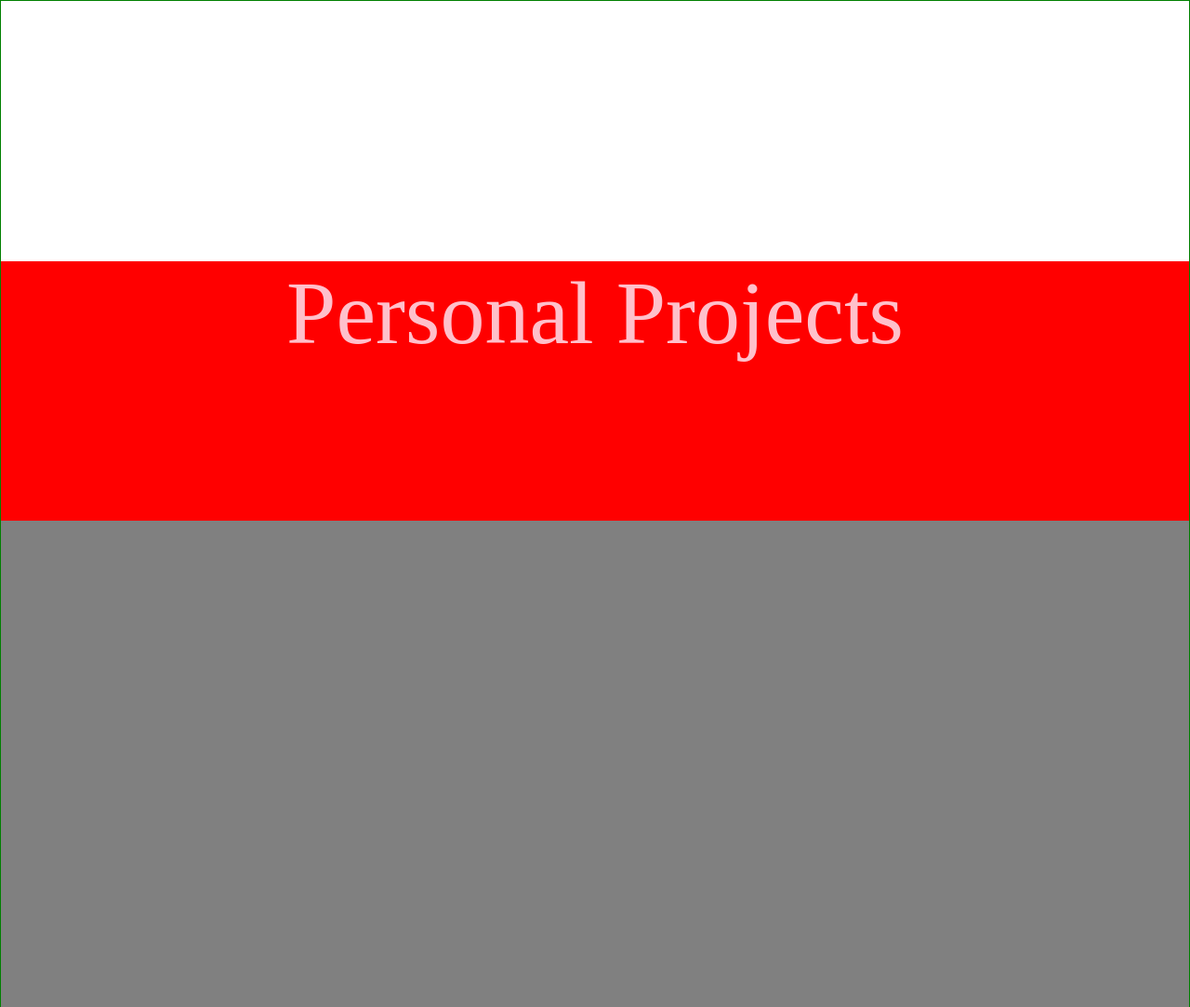
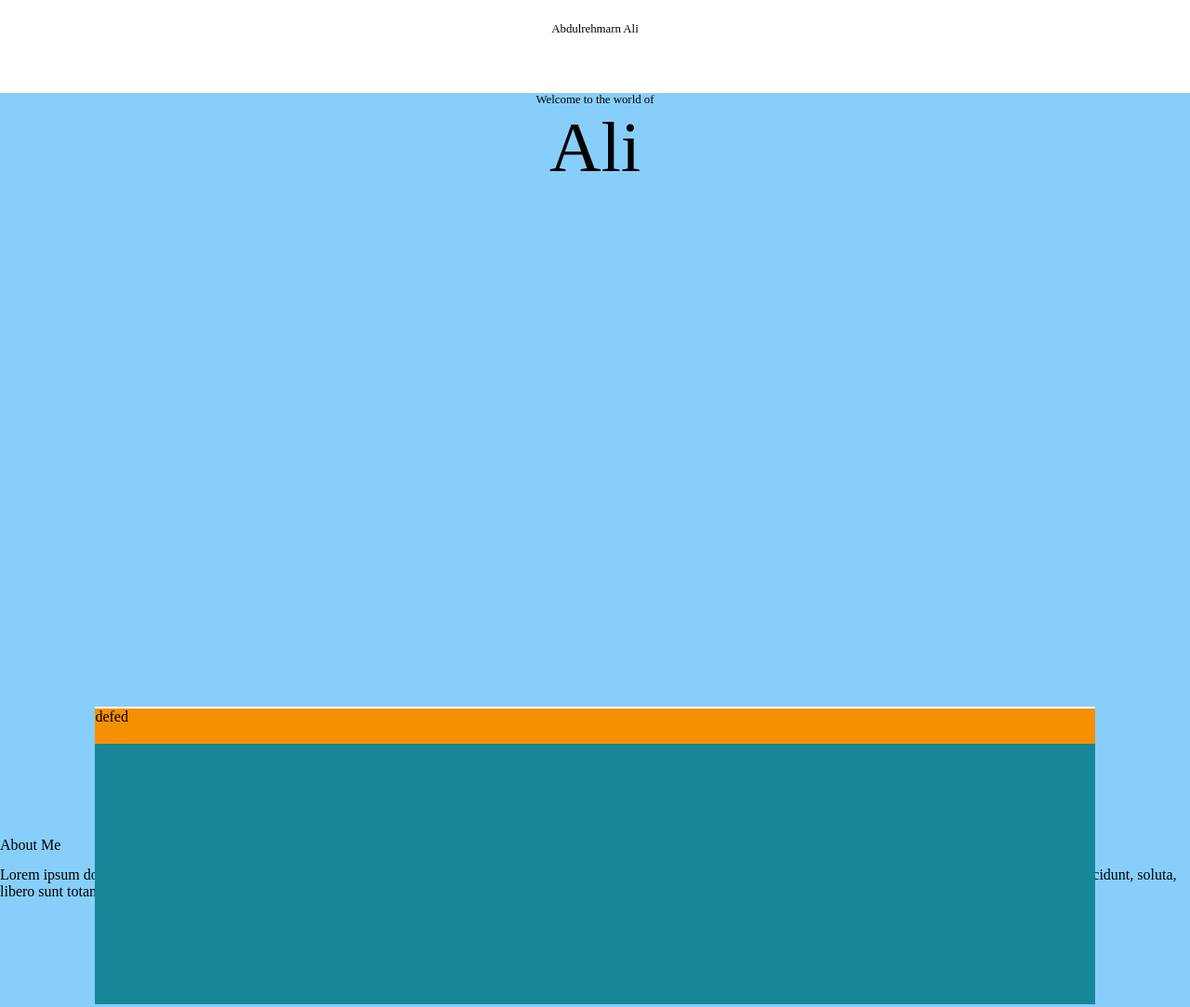
Before and after one commit to spyro254/mySite, a plain HTML site: page index.html in a window 1280 px wide. Shown: the top 1083 px of the page at 93% size. Drawn offline with nearby package versions, Linux system fonts and the light colour scheme.

Commit message:
Updated
Updated with correct files

```diff
--- a/assets/base.css
+++ b/assets/base.css
@@ -1,50 +1,120 @@
 body {
+  margin: 0;
   padding: 0;
-  margin: 0;
-  background-color: grey;
-  height: 140vh;
+}
+.page {
+  background-color: #dddfff;
+  width: 100%;
+  /* min-height: 100vh; */
+  display: grid;
 }
 
-.page-container {
-  display: grid;
-  grid-template-rows: repeat(4, 1fr);
-  grid-template-columns: repeat(4, 1fr);
-  border: 1px solid green;
-  box-sizing: border-box;
+.heading {
+  width: 100%;
+  height: 100px;
+  background-color: #fff;
   margin: 0;
+  top: 0;
+  position: sticky;
+  transition: ease-in-out 0.4s;
+}
+
+.heading > span {
+  font-size: 0.8em;
+  margin: 24px 8%;
+  display: block;
+  text-align: center;
+  transition: ease-out 0.3s;
+  transition-delay: 0.1s;
+}
+
+/* .heading--large {
+  height: 100px;
+}
+
+.heading--large > span {
+  font-size: 2.5em;
+  text-align: center;
+}
+
+.heading--small {
+  height: 48px;
+}
+
+.heading--small > span {
+  font-size: 0.8em;
+  text-align: right;
+} */
+
+.page-overlay {
+  background-color: rgba(0,0,0,0.7);
+  display: none;
+  position: fixed;
+  z-index: 19;
   width: 100%;
   height: 100%;
+  transition: ease-in-out 0.2s;
 }
 
-.profile__card {
-  display: flex;
-  background-color: white;
-  height: 100%;
-  width: 100%;
-  grid-row: 1/2;
-  grid-column: 1/5;
+.page-overlay--hide {
+  display: none;
 }
 
-.profile__image {
-  background-color: yellow;
+.page-overlay--show {
+  display: block;
 }
 
-.profile__brief {
-
+.btm-nav {
+  width: 84%;
+  height: 320px;
+  position: fixed;
+  bottom: -280px;
+  background-color: #158799;
+  z-index: 20;
+  margin: 0 8%;
+  padding: 0;
+  transition: ease-in-out 0.2s;
+  border-radius: 4px 4px 0 0;
 }
 
-.base-card {
-  grid-row: 2/3;
-  grid-column: 1/5;
-  background-color: red;
+.btm-nav--closed {
+  bottom: -280px;
 }
 
-.base-heading {
-  display: flex;
-  justify-content: center;
+.btm-nav--open {
+  bottom: 0;
 }
 
-.base-heading span {
-  color: pink;
-  font-size: 6rem;
+.nav-toggle {
+  width: 84%;
+  height: 40px;
+  position: fixed;
+  bottom: 0;
+  margin: 0;
+  background-color: #f59000;
+  z-index: 21;
+  box-sizing: border-box;
+  border-top: 2px white solid;
 }
+
+.card {
+  width: 100%;
+  min-height: 100vh;
+  background-color: lightskyblue;
+  margin: 0;
+}
+
+.card__heading {
+  width: 100%;
+  height: 32px;
+}
+
+.card__name--small {
+  font-size: 0.8em;
+  text-align: center;
+}
+
+.card__name--large {
+  font-size: 4.8em;
+  text-align: center;
+}
--- /dev/null
+++ b/assets/script.js
@@ -0,0 +1,37 @@
+function toggleNav() {
+  clicked = document.getElementById("_togglenav").parentElement;
+  po = document.getElementById("_page-overlay");
+  if (clicked.classList.contains("btm-nav--open")) {
+    clicked.classList.remove("btm-nav--open");
+    clicked.classList.add("btm-nav--closed");
+    po.classList.remove("page-overlay--show");
+    po.classList.add("page-overlay--hide");
+  }
+  else if (clicked.classList.contains("btm-nav--closed")){
+    clicked.classList.remove("btm-nav--closed");
+    clicked.classList.add("btm-nav--open");
+    po.classList.remove("page-overlay--hide");
+    po.classList.add("page-overlay--show");
+  }
+  else {
+    clicked.classList.remove("btm-nav--closed");
+    clicked.classList.add("btm-nav--open");
+    po.classList.remove("page-overlay--hide");
+    po.classList.add("page-overlay--show");
+  }
+}
+
+// function scrollHeader() {
+//   h = document.getElementById("_heading");
+//   p = document.getElementById("_page");
+//    if (window.scrollY > 30) {
+//     h.classList.remove("heading--large");
+//     h.classList.add("heading--small");
+//     return false;
+//    }
+//    else if (window.scrollY < 31) {
+//      h.classList.remove("heading--small");
+//      h.classList.add("heading--large");
+//      return false;
+//    }
+// }
--- a/index.html
+++ b/index.html
@@ -1,32 +1,46 @@
 <!DOCTYPE html>
 <html lang="en">
-
 <head>
   <meta charset="UTF-8">
   <meta name="viewport" content="width=device-width, initial-scale=1.0">
   <meta http-equiv="X-UA-Compatible" content="ie=edge">
   <link rel="stylesheet" href="assets/base.css">
-  <script src="https://ajax.googleapis.com/ajax/libs/jquery/3.2.1/jquery.min.js"></script>
-  <!-- <script src="assets/maisn.js"></script> -->
-  <title>Abdulrehmarn Ali</title>
+  <title>Document</title>
 </head>
+<body>
+  <div class="page-overlay" id="_page-overlay">
 
-<body>
-  <div class="page-container">
-    <div class="profile__card">
-      <div class="profile__image">
-
+  </div>
+  <nav class="btm-nav">
+    <div class="nav-toggle" id="_togglenav" onclick="toggleNav()">
+      defed
+    </div>
+  </nav>
+  <div class="page" id="_page">
+    <div class="heading" id="_heading">
+      <span>Abdulrehmarn Ali</span>
+    </div>
+    <div class="card">
+      <div class="card__name--small">
+        <span>Welcome to the world of</span>
       </div>
-      <div class="profile__brief">
-
+      <div class="card__name--large">
+        <span>Ali</span>
       </div>
     </div>
-    <div class="base-card">
-      <div class="base-heading">
-        <span>Personal Projects</span>
+    <div class="card">
+      <div class="card__heading">
+        <span>About Me</span>
       </div>
+      Lorem ipsum dolor sit amet, consectetur adipisicing elit. Necessitatibus ducimus cum nesciunt labore accusantium, molestiae maxime autem quos unde, quis tempora similique fugit incidunt, soluta, libero sunt totam quidem dolor.
     </div>
-  </div>
+    <div class="card">
+      <div class="card__heading">
+        <span>About Me</span>
+      </div>
+      Lorem ipsum dolor sit amet, consectetur adipisicing elit. Necessitatibus ducimus cum nesciunt labore accusantium, molestiae maxime autem quos unde, quis tempora similique fugit incidunt, soluta, libero sunt totam quidem dolor.
+    </div>
+    </div>
 </body>
-
+<script src="assets/script.js"></script>
 </html>
```
Also changed, not shown: assets/main.js (deleted, +0 -9 lines), assets/images/1.jpg (deleted).
